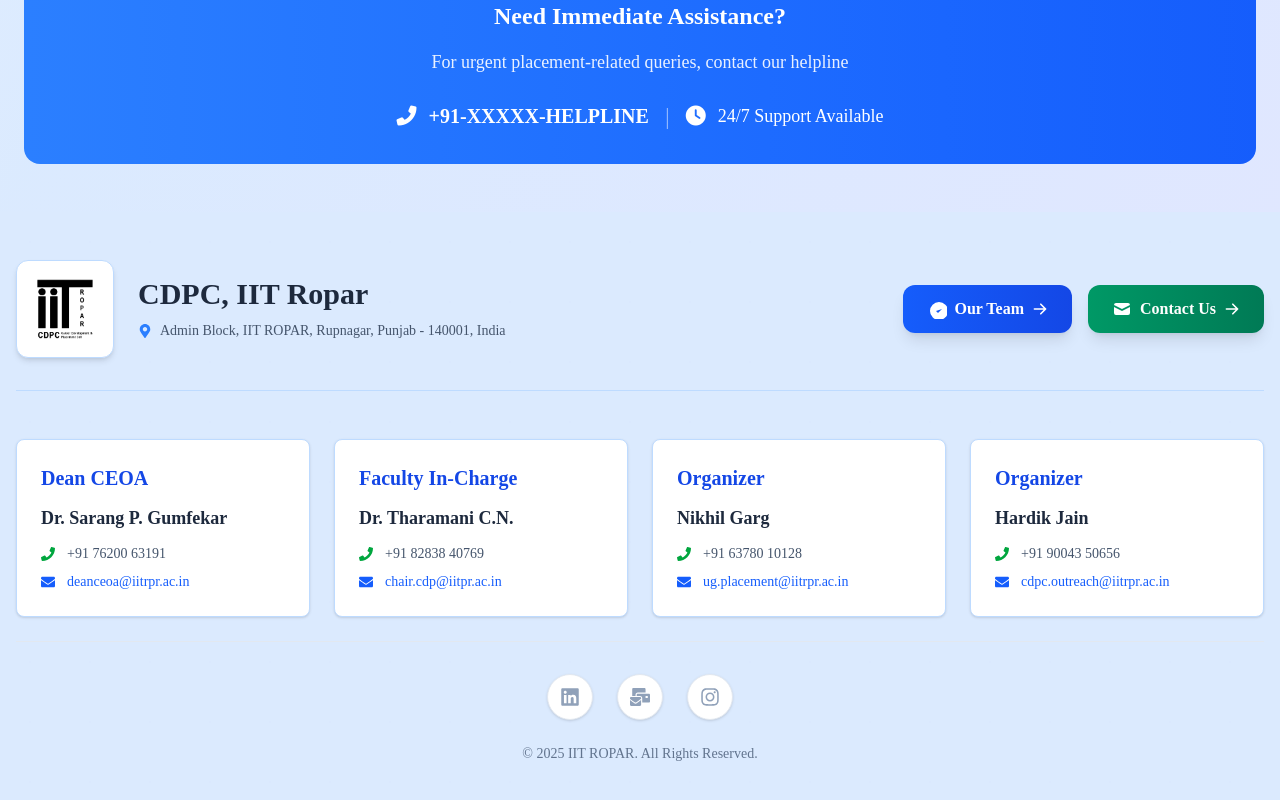
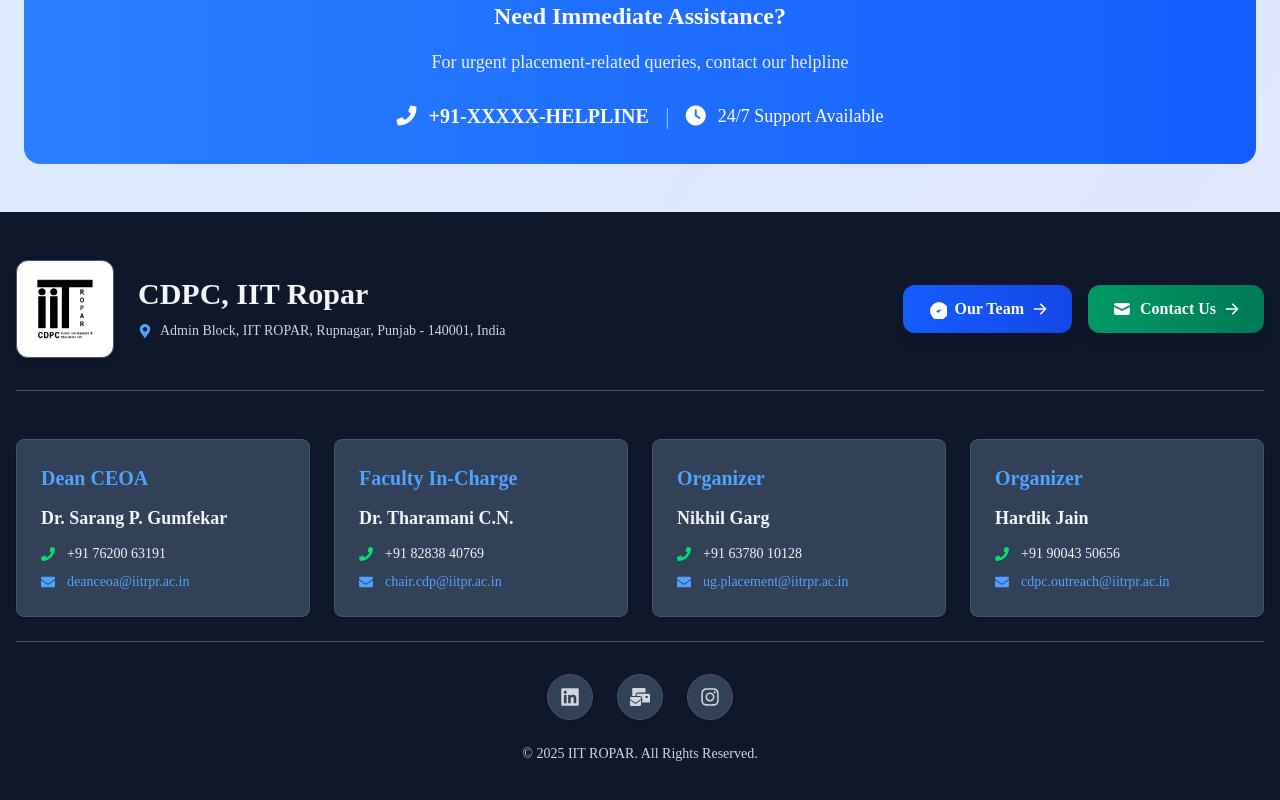
Before and after one commit to Harsh2005Dalal/CPDC-Website-, a React (Vite) app: page /contact-us in a window 1280 px wide. Shown: the part 1844-2644 px from the top of the page. Built offline with nearby package versions, Linux system fonts and the light colour scheme.

Commit message:
Revamped Navbar and Footer

```diff
--- a/src/components/Footer1.jsx
+++ b/src/components/Footer1.jsx
@@ -1,10 +1,19 @@
+import React from 'react';
 import { FaFacebook, FaInstagram, FaLinkedin, FaMailBulk, FaPhone, FaEnvelope, FaMapMarkerAlt } from "react-icons/fa";
-import cdpc from '../assets/logocdpc.png';
-import { Link } from 'react-router-dom';
+
+// Mock logo for demonstration
+import clogo from '../assets/logocdpc.png';
+
+// Mock Link component (replace with your router's Link)
+const Link = ({ to, children, ...props }) => (
+  <a href={to} {...props} onClick={(e) => e.preventDefault()}>
+    {children}
+  </a>
+);
 
 export default function Footer() {
   return (
-    <footer className="bg-blue-100 text-slate-800 relative overflow-hidden">
+    <footer className="text-gray-100 relative overflow-hidden bg-slate-900">
       {/* Subtle Background Pattern */}
       <div className="absolute inset-0 opacity-30">
         <div
@@ -21,17 +30,17 @@
         <div className="block md:hidden">
           {/* Logo, Title and Navigation Combined */}
           <div className="text-center mb-8">
-            <div className="bg-white rounded-xl p-4 w-fit mx-auto mb-4 shadow-md border border-blue-200">
+            <div className="bg-white rounded-xl p-4 w-fit mx-auto mb-4 shadow-md border border-slate-600">
               <img
-                src={cdpc}
+                src={clogo}
                 alt="CDPC IIT Ropar Logo"
                 className="w-20 h-20 object-contain invert"
                 loading="lazy"
               />
             </div>
-            <h2 className="text-2xl font-bold text-slate-800 mb-3">CDPC, IIT Ropar</h2>
-            <div className="flex items-center justify-center text-slate-600 mb-6">
-              <FaMapMarkerAlt className="mr-2 text-blue-500" size={14} />
+            <h2 className="text-2xl font-bold text-gray-100 mb-3">CDPC, IIT Ropar</h2>
+            <div className="flex items-center justify-center text-gray-300 mb-6">
+              <FaMapMarkerAlt className="mr-2 text-blue-400" size={14} />
               <p className="text-sm">
                 Admin Block, IIT ROPAR<br/>
                 Rupnagar, Punjab - 140001, India
@@ -70,17 +79,17 @@
           {/* Contact Information Cards */}
           <div className="space-y-4 mb-8">
             {/* Dean Section */}
-            <div className="bg-white rounded-lg p-5 border border-blue-200 shadow-sm">
-              <h4 className="font-bold mb-3 text-blue-700 text-lg">Dean CEOA</h4>
-              <p className="text-lg mb-2 font-semibold text-slate-800">Dr. Sarang P. Gumfekar</p>
+            <div className="bg-slate-700 rounded-lg p-5 border border-slate-600 shadow-sm hover:bg-blue-100 hover:text-slate-800 transition-all duration-300">
+              <h4 className="font-bold mb-3 text-blue-400 text-lg">Dean CEOA</h4>
+              <p className="text-lg mb-2 font-semibold">Dr. Sarang P. Gumfekar</p>
               <div className="space-y-2">
-                <p className="text-sm flex items-center text-slate-600">
-                  <FaPhone className="mr-3 text-green-600" size={14} />
+                <p className="text-sm flex items-center">
+                  <FaPhone className="mr-3 text-green-400" size={14} />
                   +91 76200 63191
                 </p>
-                <p className="text-sm flex items-center text-slate-600">
-                  <FaEnvelope className="mr-3 text-blue-600" size={14} />
-                  <a href="mailto:deanceoa@iitrpr.ac.in" className="text-blue-600 hover:text-blue-800 transition-colors duration-200 hover:underline">
+                <p className="text-sm flex items-center">
+                  <FaEnvelope className="mr-3 text-blue-400" size={14} />
+                  <a href="mailto:deanceoa@iitrpr.ac.in" className="text-blue-400 hover:text-blue-600 transition-colors duration-200 hover:underline">
                     deanceoa@iitrpr.ac.in
                   </a>
                 </p>
@@ -88,17 +97,17 @@
             </div>
 
             {/* Faculty Section */}
-            <div className="bg-white rounded-lg p-5 border border-blue-200 shadow-sm">
-              <h4 className="font-bold mb-3 text-blue-700 text-lg">Faculty In-Charge</h4>
-              <p className="text-lg mb-2 font-semibold text-slate-800">Dr. Tharamani C.N.</p>
+            <div className="bg-slate-700 rounded-lg p-5 border border-slate-600 shadow-sm hover:bg-blue-100 hover:text-slate-800 transition-all duration-300">
+              <h4 className="font-bold mb-3 text-blue-400 text-lg">Faculty In-Charge</h4>
+              <p className="text-lg mb-2 font-semibold">Dr. Tharamani C.N.</p>
               <div className="space-y-2">
-                <p className="text-sm flex items-center text-slate-600">
-                  <FaPhone className="mr-3 text-green-600" size={14} />
+                <p className="text-sm flex items-center">
+                  <FaPhone className="mr-3 text-green-400" size={14} />
                   +91 82838 40769
                 </p>
-                <p className="text-sm flex items-center text-slate-600">
-                  <FaEnvelope className="mr-3 text-blue-600" size={14} />
-                  <a href="mailto:chair.cdp@iitpr.ac.in" className="text-blue-600 hover:text-blue-800 transition-colors duration-200 hover:underline">
+                <p className="text-sm flex items-center">
+                  <FaEnvelope className="mr-3 text-blue-400" size={14} />
+                  <a href="mailto:chair.cdp@iitpr.ac.in" className="text-blue-400 hover:text-blue-600 transition-colors duration-200 hover:underline">
                     chair.cdp@iitpr.ac.in
                   </a>
                 </p>
@@ -106,20 +115,20 @@
             </div>
 
             {/* Organizers Section */}
-            <div className="bg-white rounded-lg p-5 border border-blue-200 shadow-sm">
-              <h4 className="font-bold mb-4 text-blue-700 text-lg">Organizers</h4>
+            <div className="bg-slate-700 rounded-lg p-5 border border-slate-600 shadow-sm hover:bg-blue-100 hover:text-slate-800 transition-all duration-300">
+              <h4 className="font-bold mb-4 text-blue-400 text-lg">Organizers</h4>
 
               <div className="space-y-4">
-                <div className="pb-4 border-b border-slate-200">
-                  <p className="text-lg font-semibold mb-2 text-slate-800">Nikhil Garg</p>
+                <div className="pb-4 border-b border-slate-600">
+                  <p className="text-lg font-semibold mb-2">Nikhil Garg</p>
                   <div className="space-y-2">
-                    <p className="text-sm flex items-center text-slate-600">
-                      <FaPhone className="mr-3 text-green-600" size={14} />
+                    <p className="text-sm flex items-center">
+                      <FaPhone className="mr-3 text-green-400" size={14} />
                       +91 63780 10128
                     </p>
-                    <p className="text-sm flex items-center text-slate-600">
-                      <FaEnvelope className="mr-3 text-blue-600" size={14} />
-                      <a href="mailto:ug.placement@iitrpr.ac.in" className="text-blue-600 hover:text-blue-800 transition-colors duration-200 hover:underline">
+                    <p className="text-sm flex items-center">
+                      <FaEnvelope className="mr-3 text-blue-400" size={14} />
+                      <a href="mailto:ug.placement@iitrpr.ac.in" className="text-blue-400 hover:text-blue-600 transition-colors duration-200 hover:underline">
                         ug.placement@iitrpr.ac.in
                       </a>
                     </p>
@@ -127,15 +136,15 @@
                 </div>
 
                 <div>
-                  <p className="text-lg font-semibold mb-2 text-slate-800">Hardik Jain</p>
+                  <p className="text-lg font-semibold mb-2">Hardik Jain</p>
                   <div className="space-y-2">
-                    <p className="text-sm flex items-center text-slate-600">
-                      <FaPhone className="mr-3 text-green-600" size={14} />
+                    <p className="text-sm flex items-center">
+                      <FaPhone className="mr-3 text-green-400" size={14} />
                       +91 90043 50656
                     </p>
-                    <p className="text-sm flex items-center text-slate-600">
-                      <FaEnvelope className="mr-3 text-blue-600" size={14} />
-                      <a href="mailto:cdpc.outreach@iitrpr.ac.in" className="text-blue-600 hover:text-blue-800 transition-colors duration-200 hover:underline">
+                    <p className="text-sm flex items-center">
+                      <FaEnvelope className="mr-3 text-blue-400" size={14} />
+                      <a href="mailto:cdpc.outreach@iitrpr.ac.in" className="text-blue-400 hover:text-blue-600 transition-colors duration-200 hover:underline">
                         cdpc.outreach@iitrpr.ac.in
                       </a>
                     </p>
@@ -149,23 +158,23 @@
         {/* Desktop Layout (md and above) */}
         <div className="hidden md:block">
           {/* Header Section with Logo and Navigation */}
-          <div className="flex flex-col lg:flex-row items-center justify-between mb-12 pb-8 border-b border-blue-200">
+          <div className="flex flex-col lg:flex-row items-center justify-between mb-12 pb-8 border-b border-slate-600">
             {/* Logo Section */}
             <div className="flex items-center space-x-6 mb-6 lg:mb-0">
-              <div className="bg-white rounded-xl p-4 shadow-md border border-blue-200">
+              <div className="bg-white rounded-xl p-4 shadow-md border border-slate-600">
                 <img
-                  src={cdpc}
+                  src={clogo}
                   alt="CDPC IIT Ropar Logo"
                   className="w-16 h-16 object-contain invert"
                   loading="lazy"
                 />
               </div>
               <div>
-                <h2 className="text-2xl lg:text-3xl font-bold text-slate-800 mb-2">
+                <h2 className="text-2xl lg:text-3xl font-bold text-gray-100 mb-2">
                   CDPC, IIT Ropar
                 </h2>
-                <div className="flex items-start text-slate-600">
-                  <FaMapMarkerAlt className="mr-2 mt-1 text-blue-500 flex-shrink-0" size={14} />
+                <div className="flex items-start text-gray-300">
+                  <FaMapMarkerAlt className="mr-2 mt-1 text-blue-400 flex-shrink-0" size={14} />
                   <p className="text-sm leading-relaxed">
                     Admin Block, IIT ROPAR, Rupnagar, Punjab - 140001, India
                   </p>
@@ -214,34 +223,34 @@
             <div className="lg:col-span-12">
               {/* Dean and Faculty */}
               <div className="grid grid-cols-1 md:grid-cols-2 lg:grid-cols-4 gap-6 mb-6">
-                <div className="bg-white rounded-lg p-6 border border-blue-200 shadow-sm">
-                  <h4 className="font-bold mb-3 text-blue-700 text-xl">Dean CEOA</h4>
-                  <p className="text-lg mb-3 font-semibold text-slate-800">Dr. Sarang P. Gumfekar</p>
+                <div className="bg-slate-700 rounded-lg p-6 border border-slate-600 shadow-sm hover:bg-blue-100 hover:text-slate-800 transition-all duration-300">
+                  <h4 className="font-bold mb-3 text-blue-400 text-xl">Dean CEOA</h4>
+                  <p className="text-lg mb-3 font-semibold">Dr. Sarang P. Gumfekar</p>
                   <div className="space-y-2">
-                    <p className="text-sm flex items-center text-slate-600">
-                      <FaPhone className="mr-3 text-green-600" size={14} />
+                    <p className="text-sm flex items-center">
+                      <FaPhone className="mr-3 text-green-400" size={14} />
                       +91 76200 63191
                     </p>
-                    <p className="text-sm flex items-center text-slate-600">
-                      <FaEnvelope className="mr-3 text-blue-600" size={14} />
-                      <a href="mailto:deanceoa@iitrpr.ac.in" className="text-blue-600 hover:text-blue-800 transition-colors duration-200 hover:underline">
+                    <p className="text-sm flex items-center">
+                      <FaEnvelope className="mr-3 text-blue-400" size={14} />
+                      <a href="mailto:deanceoa@iitrpr.ac.in" className="text-blue-400 hover:text-blue-600 transition-colors duration-200 hover:underline">
                         deanceoa@iitrpr.ac.in
                       </a>
                     </p>
                   </div>
                 </div>
 
-                <div className="bg-white rounded-lg p-6 border border-blue-200 shadow-sm">
-                  <h4 className="font-bold mb-3 text-blue-700 text-xl">Faculty In-Charge</h4>
-                  <p className="text-lg mb-3 font-semibold text-slate-800">Dr. Tharamani C.N.</p>
+                <div className="bg-slate-700 rounded-lg p-6 border border-slate-600 shadow-sm hover:bg-blue-100 hover:text-slate-800 transition-all duration-300">
+                  <h4 className="font-bold mb-3 text-blue-400 text-xl">Faculty In-Charge</h4>
+                  <p className="text-lg mb-3 font-semibold">Dr. Tharamani C.N.</p>
                   <div className="space-y-2">
-                    <p className="text-sm flex items-center text-slate-600">
-                      <FaPhone className="mr-3 text-green-600" size={14} />
+                    <p className="text-sm flex items-center">
+                      <FaPhone className="mr-3 text-green-400" size={14} />
                       +91 82838 40769
                     </p>
-                    <p className="text-sm flex items-center text-slate-600">
-                      <FaEnvelope className="mr-3 text-blue-600" size={14} />
-                      <a href="mailto:chair.cdp@iitpr.ac.in" className="text-blue-600 hover:text-blue-800 transition-colors duration-200 hover:underline">
+                    <p className="text-sm flex items-center">
+                      <FaEnvelope className="mr-3 text-blue-400" size={14} />
+                      <a href="mailto:chair.cdp@iitpr.ac.in" className="text-blue-400 hover:text-blue-600 transition-colors duration-200 hover:underline">
                         chair.cdp@iitpr.ac.in
                       </a>
                     </p>
@@ -249,34 +258,34 @@
                 </div>
 
                 {/* Organizers in separate cards */}
-                <div className="bg-white rounded-lg p-6 border border-blue-200 shadow-sm">
-                  <h4 className="font-bold mb-3 text-blue-700 text-xl">Organizer</h4>
-                  <p className="text-lg mb-3 font-semibold text-slate-800">Nikhil Garg</p>
+                <div className="bg-slate-700 rounded-lg p-6 border border-slate-600 shadow-sm hover:bg-blue-100 hover:text-slate-800 transition-all duration-300">
+                  <h4 className="font-bold mb-3 text-blue-400 text-xl">Organizer</h4>
+                  <p className="text-lg mb-3 font-semibold">Nikhil Garg</p>
                   <div className="space-y-2">
-                    <p className="text-sm flex items-center text-slate-600">
-                      <FaPhone className="mr-3 text-green-600" size={14} />
+                    <p className="text-sm flex items-center">
+                      <FaPhone className="mr-3 text-green-400" size={14} />
                       +91 63780 10128
                     </p>
-                    <p className="text-sm flex items-center text-slate-600">
-                      <FaEnvelope className="mr-3 text-blue-600" size={14} />
-                      <a href="mailto:ug.placement@iitrpr.ac.in" className="text-blue-600 hover:text-blue-800 transition-colors duration-200 hover:underline">
+                    <p className="text-sm flex items-center">
+                      <FaEnvelope className="mr-3 text-blue-400" size={14} />
+                      <a href="mailto:ug.placement@iitrpr.ac.in" className="text-blue-400 hover:text-blue-600 transition-colors duration-200 hover:underline">
                         ug.placement@iitrpr.ac.in
                       </a>
                     </p>
                   </div>
                 </div>
 
-                <div className="bg-white rounded-lg p-6 border border-blue-200 shadow-sm">
-                  <h4 className="font-bold mb-3 text-blue-700 text-xl">Organizer</h4>
-                  <p className="text-lg mb-3 font-semibold text-slate-800">Hardik Jain</p>
+                <div className="bg-slate-700 rounded-lg p-6 border border-slate-600 shadow-sm hover:bg-blue-100 hover:text-slate-800 transition-all duration-300">
+                  <h4 className="font-bold mb-3 text-blue-400 text-xl">Organizer</h4>
+                  <p className="text-lg mb-3 font-semibold">Hardik Jain</p>
                   <div className="space-y-2">
-                    <p className="text-sm flex items-center text-slate-600">
-                      <FaPhone className="mr-3 text-green-600" size={14} />
+                    <p className="text-sm flex items-center">
+                      <FaPhone className="mr-3 text-green-400" size={14} />
                       +91 90043 50656
                     </p>
-                    <p className="text-sm flex items-center text-slate-600">
-                      <FaEnvelope className="mr-3 text-blue-600" size={14} />
-                      <a href="mailto:cdpc.outreach@iitrpr.ac.in" className="text-blue-600 hover:text-blue-800 transition-colors duration-200 hover:underline">
+                    <p className="text-sm flex items-center">
+                      <FaEnvelope className="mr-3 text-blue-400" size={14} />
+                      <a href="mailto:cdpc.outreach@iitrpr.ac.in" className="text-blue-400 hover:text-blue-600 transition-colors duration-200 hover:underline">
                         cdpc.outreach@iitrpr.ac.in
                       </a>
                     </p>
@@ -288,11 +297,11 @@
         </div>
 
         {/* Social Media & Copyright - Clean Design */}
-        <div className="pt-8 border-t border-slate-200">
+        <div className="pt-8 border-t border-slate-600">
           <div className="flex justify-center space-x-6 mb-6">
             <a
               href="https://in.linkedin.com/school/placementcelliitropar/"
-              className="bg-white p-3 rounded-full text-slate-400 hover:text-blue-600 hover:bg-blue-50 transition-all duration-200 transform hover:scale-110 shadow-sm border border-slate-200"
+              className="bg-slate-700 p-3 rounded-full text-gray-300 hover:text-blue-400 hover:bg-blue-100 transition-all duration-200 transform hover:scale-110 shadow-sm border border-slate-600"
               target="_blank"
               rel="noopener noreferrer"
               aria-label="LinkedIn"
@@ -301,14 +310,14 @@
             </a>
             <a
               href="mailto:ug.placement@iitrpr.ac.in"
-              className="bg-white p-3 rounded-full text-slate-400 hover:text-blue-600 hover:bg-blue-50 transition-all duration-200 transform hover:scale-110 shadow-sm border border-slate-200"
+              className="bg-slate-700 p-3 rounded-full text-gray-300 hover:text-blue-400 hover:bg-blue-100 transition-all duration-200 transform hover:scale-110 shadow-sm border border-slate-600"
               aria-label="Email"
             >
               <FaMailBulk size={20} />
             </a>
             <a
               href="https://www.instagram.com/"
-              className="bg-white p-3 rounded-full text-slate-400 hover:text-blue-600 hover:bg-blue-50 transition-all duration-200 transform hover:scale-110 shadow-sm border border-slate-200"
+              className="bg-slate-700 p-3 rounded-full text-gray-300 hover:text-blue-400 hover:bg-blue-100 transition-all duration-200 transform hover:scale-110 shadow-sm border border-slate-600"
               target="_blank"
               rel="noopener noreferrer"
               aria-label="Instagram"
@@ -318,7 +327,7 @@
           </div>
 
           <div className="text-center">
-            <p className="text-sm text-slate-500 font-medium">
+            <p className="text-sm text-gray-300 font-medium">
               © 2025 IIT ROPAR. All Rights Reserved.
             </p>
           </div>
--- a/src/data/Announcements.json
+++ b/src/data/Announcements.json
@@ -1,17 +1,30 @@
 [
   {
     "id": 1,
-      "title": "Summer Sale",
-      "description": "Get 30% off on all products until June 30th! hwadhkawdghehgfhkhkawdhadwhhw"
+    "title": "New Feature Launch",
+    "description": "Discover our revolutionary AI-powered dashboard that transforms your workflow",
+    "type": "feature",
+    "priority": "high"
   },
   {
     "id": 2,
-      "title": "New Collection",
-      "description": "Our autumn collection has just arrived. Check it out!"
+    "title": "System Upgrade Complete",
+    "description": "Experience 3x faster performance with our latest infrastructure improvements",
+    "type": "update",
+    "priority": "medium"
   },
   {
     "id": 3,
-      "title": "Free Shipping",
-      "description": "Free shipping on all orders over $50"
+    "title": "Achievement Unlocked",
+    "description": "We've reached 1 million satisfied users! Thank you for being part of our journey",
+    "type": "milestone",
+    "priority": "high"
+  },
+  {
+    "id": 4,
+    "title": "Enhanced Security",
+    "description": "New end-to-end encryption ensures your data is more secure than ever",
+    "type": "security",
+    "priority": "medium"
   }
 ]
--- /dev/null
+++ b/test.html
@@ -0,0 +1,19 @@
+<!DOCTYPE html>
+<html lang="en">
+<head>
+    <meta charset="UTF-8">
+    <meta name="viewport" content="width=device-width, initial-scale=1.0">
+    <title>Document</title>
+</head>
+<style>
+    .c{
+        background-color: rgb(5, 5, 22);
+        color:white;
+    }
+</style>
+<body>
+    <div class="c">
+        Home
+    </div>
+</body>
+</html>
```
Also changed, not shown: src/components/Announcements.jsx (+57 -23 lines), src/components/Navbar.jsx (+26 -26 lines), src/pages/why_recruit.jsx (+16 -16 lines). Lines whose indentation alone changed are shown as unchanged.
